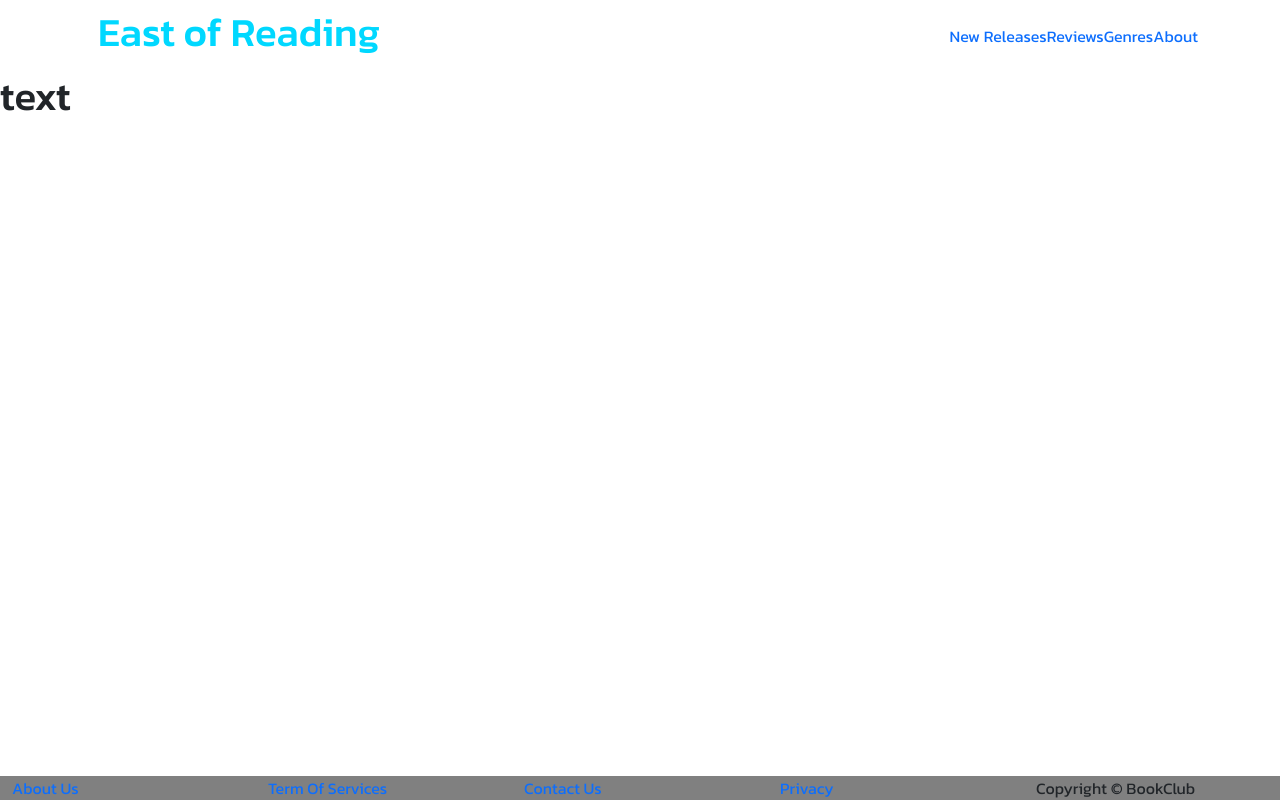
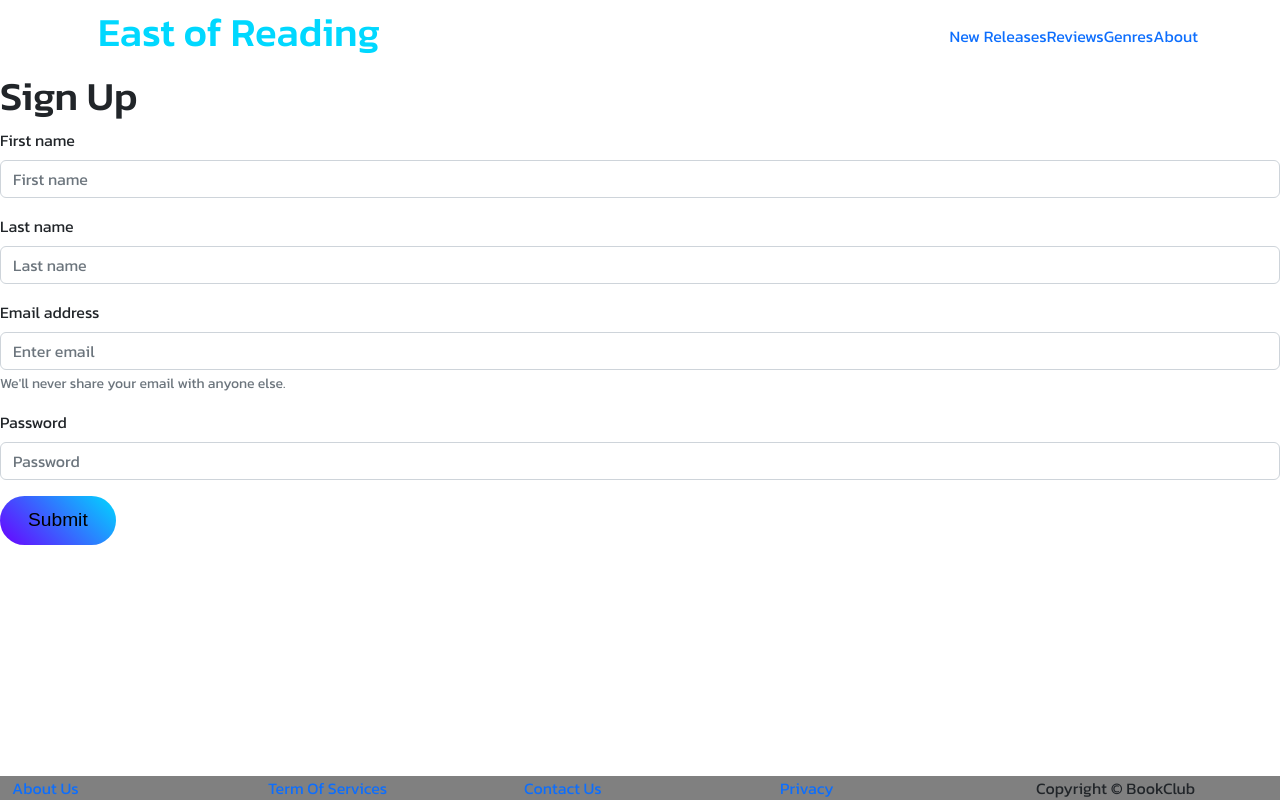
Before and after one commit to EspejoGabriel31/Project-Book-Club, a React (Create React App) app in the folder client/: page / in a window 1280 px wide. Built offline with nearby package versions, Linux system fonts and the light colour scheme; no server answers.

Commit message:
added react hook to manage user actions

```diff
--- a/client/src/App.js
+++ b/client/src/App.js
@@ -1,8 +1,8 @@
 import { useState, useEffect } from 'react';
 import Navbar from './components/Navbar.js';
-import logo from './logo.svg';
 import './App.css';
 import Footer from './components/Footer.js'
+import Registration from './components/Registration.js';
 
 function App() {
   const [data, setData] = useState(null);
@@ -16,8 +16,8 @@ function App() {
   return (
     <div>
       <Navbar />
-      <h1>text</h1>
       <Footer />
+      <Registration />
     </div>
 
   );
--- a/client/src/components/Registration.js
+++ b/client/src/components/Registration.js
@@ -1,35 +1,61 @@
 import Button from 'react-bootstrap/Button';
 import Form from 'react-bootstrap/Form';
+import {useState, useEffect} from 'react'
 
 export default function Registration() {
+    const [user, setUser] = useState({
+        firstName: '',
+        lastName: '',
+        email: '',
+        password: ''
+    })
+
+    async function handleSubmit(e) {
+        e.preventDefault()
+
+        await fetch(`http://localhost:5000/users/`, {
+            method: 'POST',
+            headers: {
+                'Content-Type': 'application/json'
+            },
+            body: JSON.stringify(user)
+        })
+    }
     return (
-        <Form>
+        <div clasName="regisContainer">
+        <h1>Sign Up</h1>
+        <Form onSubmit={handleSubmit}>
             <Form.Group className="mb-3" controlId="firstName">
-                <Form.Label>Email address</Form.Label>
-                <Form.Control type="first-name" placeholder="First name" />
+                <Form.Label>First name</Form.Label>
+                <Form.Control type="first-name" placeholder="First name" value={(user.firstName)}
+                onChange={e => setUser({...user, firstName: e.target.value})}/>
                 <Form.Text className="text-muted">
                 </Form.Text>
             </Form.Group>
             <Form.Group className="mb-3" controlId="lastName">
-                <Form.Label>Email address</Form.Label>
-                <Form.Control type="last-name" placeholder="Last name" />
+                <Form.Label>Last name</Form.Label>
+                <Form.Control type="last-name" placeholder="Last name" value={(user.lastName)}
+                onChange={e => setUser({...user, lastName: e.target.value})}/>
                 <Form.Text className="text-muted">
                 </Form.Text>
             </Form.Group>
             <Form.Group className="mb-3" controlId="regisEmail">
                 <Form.Label>Email address</Form.Label>
-                <Form.Control type="email" placeholder="Enter email" />
+                <Form.Control type="email" placeholder="Enter email" value={(user.email)}
+                onChange={e => setUser({...user, email: e.target.value})}/>
                 <Form.Text className="text-muted">
                     We'll never share your email with anyone else.
                 </Form.Text>
             </Form.Group>
             <Form.Group className="mb-3" controlId="regisPass">
                 <Form.Label>Password</Form.Label>
-                <Form.Control type="password" placeholder="Password" />
+                <Form.Control type="password" placeholder="Password" value={(user.password)}
+                onChange={e => setUser({...user, password: e.target.value})}/>
             </Form.Group>
             <Button variant="primary" type="submit">
                 Submit
             </Button>
         </Form>
+        </div>
     );
 }
```
Also changed, not shown: client/src/components/Login.js (+18 -3 lines).
